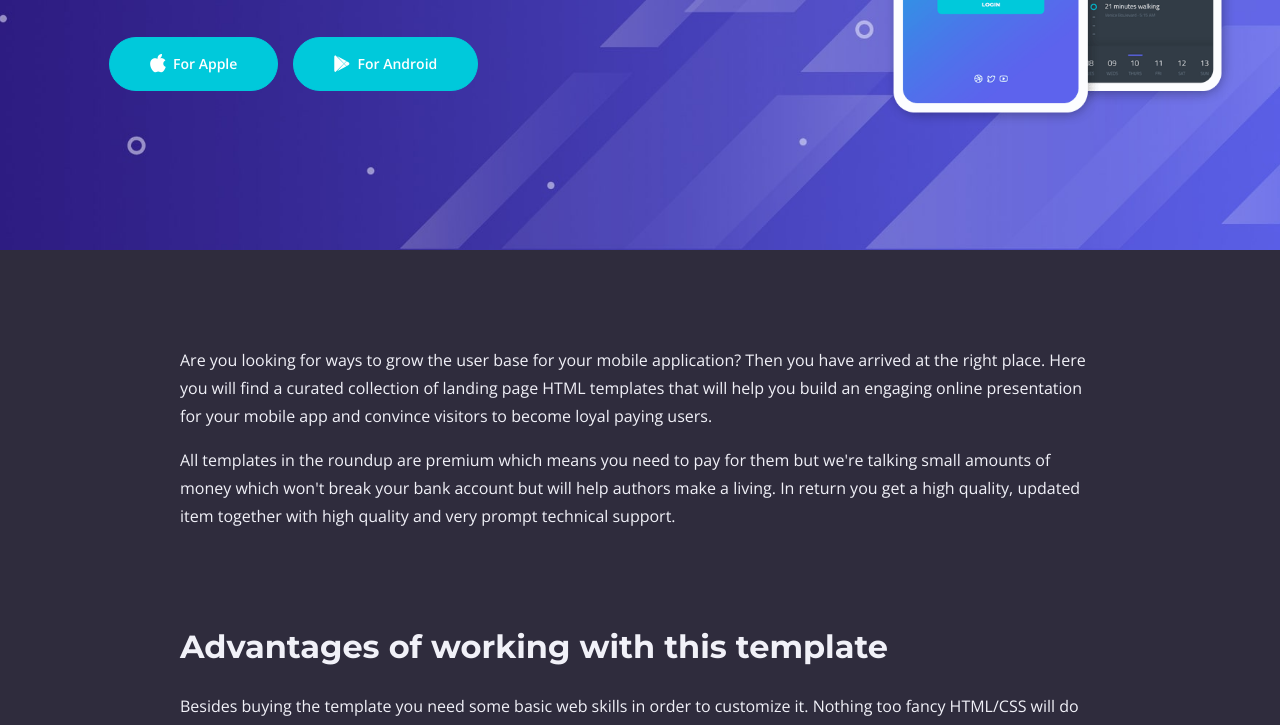
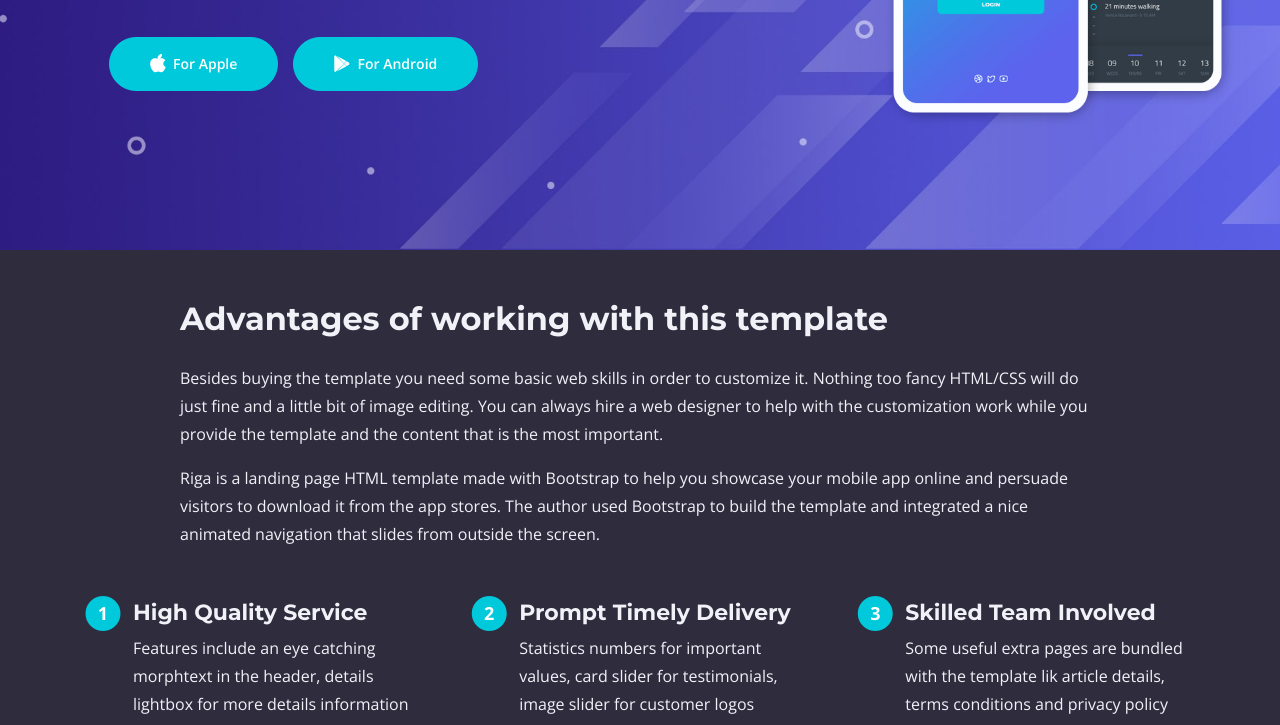
Before and after one commit to xeeija/lbs-build-your-website, a plain HTML site: page index.html in a window 1280 px wide. Shown: the part 477-1202 px from the top of the page. Drawn offline with nearby package versions, Linux system fonts and the light colour scheme.

Commit message:
structure

```diff
--- a/index.html
+++ b/index.html
@@ -103,9 +103,6 @@
         <div class="container">
             <div class="row">
                 <div class="col-xl-10 offset-xl-1">
-                    <p class="mt-5">Are you looking for ways to grow the user base for your mobile application? Then you have arrived at the right place. Here you will find a curated collection of landing page HTML templates that will help you build an engaging online presentation for your mobile app and convince visitors to become loyal paying users.</p>
-                    <p class="mb-6">All templates in the roundup are premium which means you need to pay for them but we're talking small amounts of money which won't break your bank account but will help authors make a living. In return you get a high quality, updated item together with high quality and very prompt technical support.</p>
-
                     <h2 class="mb-4">Advantages of working with this template</h2>
                     <p>Besides buying the template you need some basic web skills in order to customize it. Nothing too fancy HTML/CSS will do just fine and a little bit of image editing. You can always hire a web designer to help with the customization work while you provide the template and the content that is the most important.</p>
                     <p class="mb-5">Riga is a landing page HTML template made with Bootstrap to help you showcase your mobile app online and persuade visitors to download it from the app stores. The author used Bootstrap to build the template and integrated a nice animated navigation that slides from outside the screen.</p>
```
